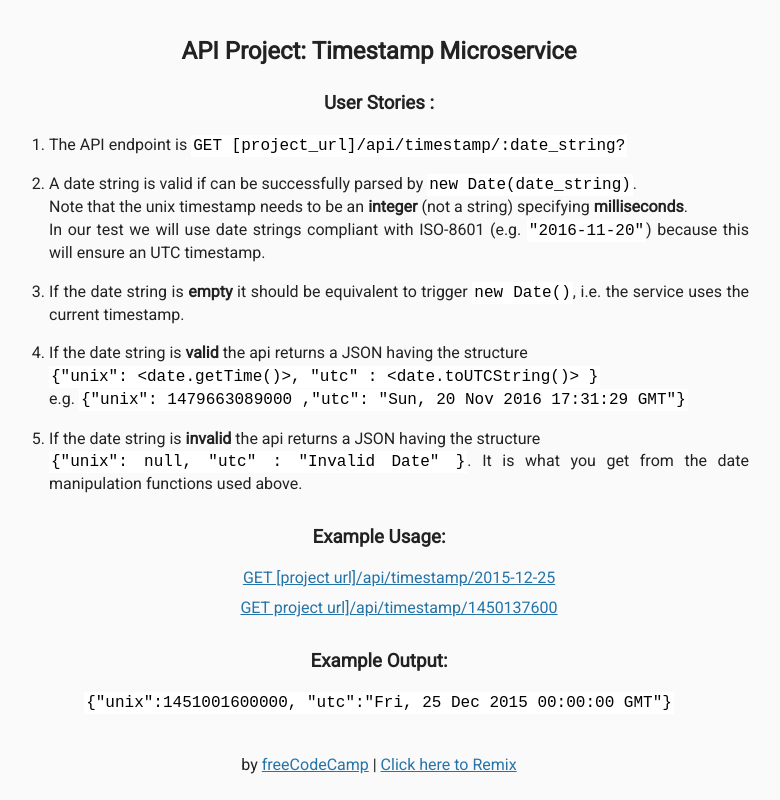
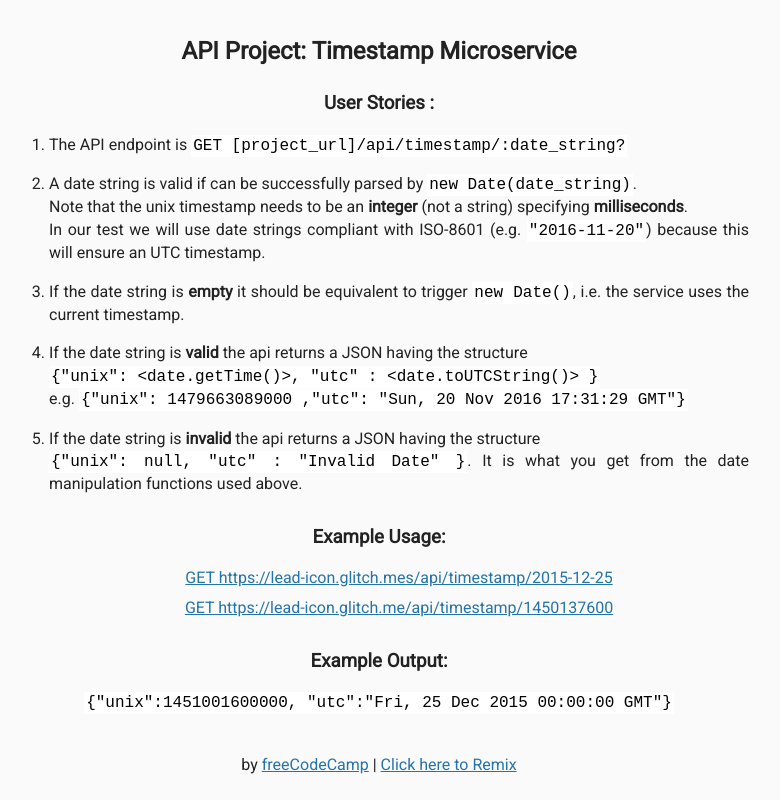
Before and after one commit to astriskit/lead-icon, a website: page views/index.html in a window 1280 px wide. Shown: the whole page, without its empty margins (261-1041 px from the left). Drawn offline with Linux system fonts and the light colour scheme; files that its build step writes are made by us from their sources.

Commit message:
added base url in view

```diff
--- a/views/index.html
+++ b/views/index.html
@@ -4,7 +4,8 @@
 
 <head>
   <title>Timestamp Microservice</title>
-      <link rel="shortcut icon" href="https://cdn.hyperdev.com/us-east-1%3A52a203ff-088b-420f-81be-45bf559d01b1%2Ffavicon.ico" type="image/x-icon"/>
+  <link rel="shortcut icon" href="https://cdn.hyperdev.com/us-east-1%3A52a203ff-088b-420f-81be-45bf559d01b1%2Ffavicon.ico"
+    type="image/x-icon" />
   <link href="https://fonts.googleapis.com/css?family=Roboto" rel="stylesheet" type="text/css">
   <link href="style.css" rel="stylesheet" type="text/css">
 </head>
@@ -19,20 +20,23 @@
       <li>The API endpoint is <code>GET [project_url]/api/timestamp/:date_string?</code></li>
       <li>A date string is valid if can be successfully parsed by <code>new Date(date_string)</code>.<br>
         Note that the unix timestamp needs to be an <strong>integer</strong> (not a string) specifying <strong>milliseconds</strong>.<br>
-          In our test we will use date strings compliant with ISO-8601 (e.g. <code>"2016-11-20"</code>) because this will ensure an UTC timestamp.</li>
-          <li>If the date string is <strong>empty</strong> it should be equivalent to trigger <code>new Date()</code>, i.e. the service uses the current timestamp.</li>
+        In our test we will use date strings compliant with ISO-8601 (e.g. <code>"2016-11-20"</code>) because this will
+        ensure an UTC timestamp.</li>
+      <li>If the date string is <strong>empty</strong> it should be equivalent to trigger <code>new Date()</code>, i.e.
+        the service uses the current timestamp.</li>
       <li>If the date string is <strong>valid</strong> the api returns a JSON having the structure<br><code>{"unix": &lt;date.getTime()&gt;, "utc" : &lt;date.toUTCString()&gt; }</code><br>
         e.g. <code>{"unix": 1479663089000 ,"utc": "Sun, 20 Nov 2016 17:31:29 GMT"}</code></li>
       <li>If the date string is <strong>invalid</strong> the api returns a JSON having the structure <br>
-              <code>{"unix": null, "utc" : "Invalid Date" }</code>. It is what you get from the date manipulation functions used above.
+        <code>{"unix": null, "utc" : "Invalid Date" }</code>. It is what you get from the date manipulation functions
+        used above.
       </li>
     </ol>
 
     <h3>Example Usage:</h3>
     <ul>
       <li>
-            <a href="/api/timestamp/2015-12-25">GET [project url]/api/timestamp/2015-12-25</a></li>
-          <li><a href="/api/timestamp/1450137600">GET project url]/api/timestamp/1450137600</a></li>
+        <a href="/api/timestamp/2015-12-25">GET https://lead-icon.glitch.mes/api/timestamp/2015-12-25</a></li>
+      <li><a href="/api/timestamp/1450137600">GET https://lead-icon.glitch.me/api/timestamp/1450137600</a></li>
     </ul>
 
     <h3>Example Output:</h3>
@@ -42,7 +46,8 @@
   </div>
   <div class="footer">
     <p>
-          by <a href="http://www.freecodecamp.com/">freeCodeCamp</a> | <a href="https://hyperdev.com/#!/remix/FCC_API_timestamp_bplate/8338be2-a353-4892-8a0d-6295e4f12eb5">Click here to Remix</a>
+      by <a href="http://www.freecodecamp.com/">freeCodeCamp</a> | <a href="https://hyperdev.com/#!/remix/FCC_API_timestamp_bplate/8338be2-a353-4892-8a0d-6295e4f12eb5">Click
+        here to Remix</a>
     </p>
   </div>
 </body>
```
Lines whose indentation alone changed are shown as unchanged.
